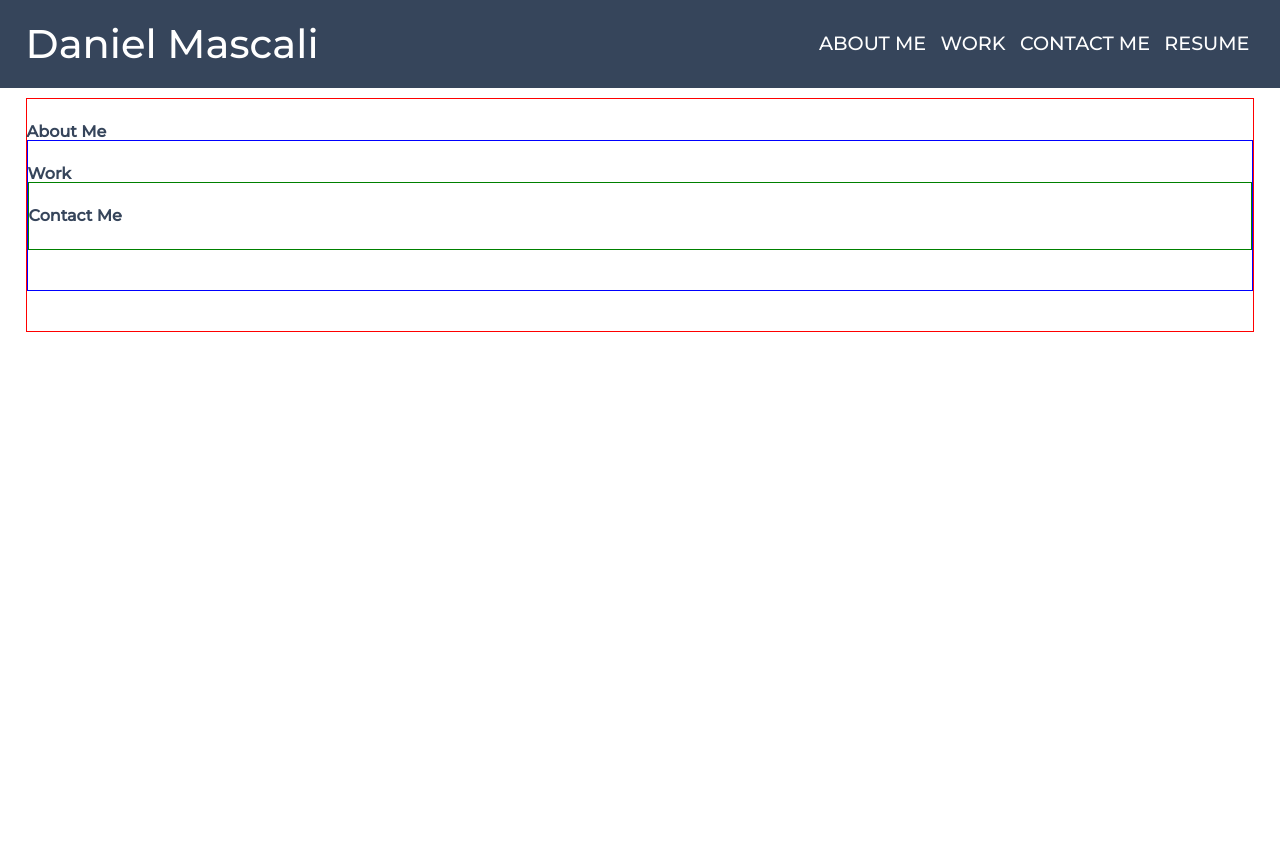
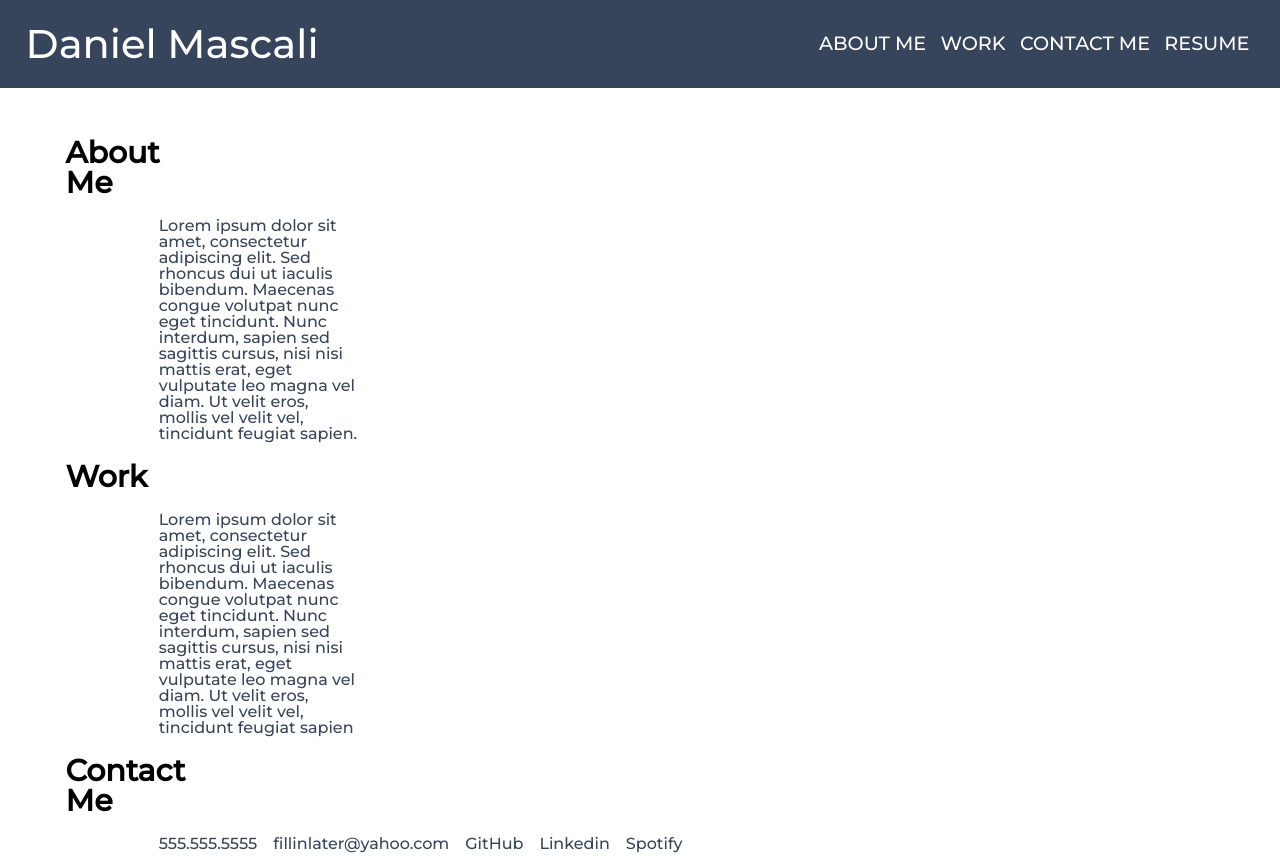
Before and after one commit to TurboTeam335/Portfolio, a plain HTML site: page index.html in a window 1280 px wide. Before the commit the page ends 800 px from the top, so only its background shows below. Drawn offline with Linux system fonts and the light colour scheme.

Commit message:
body issue

```diff
--- a/assets/css/style.css
+++ b/assets/css/style.css
@@ -82,19 +82,85 @@ li, a {
 
 .content {
   font-family: 'Montserrat', sans-serif;
-
+  float: left;
+  width: 30%;
+  font-size: 30px;
   /* display: flex;
   justify-content: space-between;
   align-items: center; */
   padding: 10px 2%;
   color: #36455b;
+  margin-left: 20px;
+  margin-top: 20px;
+  display: block;
+}
+
+.content h2 {
+  float: left;
+  width: 30%;
+  font-size: 30px;
+  color: #000;
+  margin-left: 20px;
+  margin-top: 20px;
+}
+
+.content .content-info {
+  float: right;
+  width: 60%;
+  font-size: 16px;
+  margin-right: 20px;
+  margin-top: 20px;
+  display: inline-block;
 }
 
 .float-left {
 
 }
 
-.about-me {
+/* Creating a footer with a hover effect. */
+.footer {
+  list-style: none;
+  display: grid;
+  gap: 1rem;
+  grid-auto-flow: column;
+}
+
+.footer li {
+  display: inline-block;
+}
+
+
+.footer ul li a {
+  text-decoration: none;
+  font-size: 120%;
+  text-transform: uppercase;
+  margin: 0 5px;
+  color: #fff;
+  position: relative;
+}
+
+.footer ul li a:after {
+  content: '';
+  position: absolute;
+  width: 100%;
+  height: 3px;
+  background-color: #fff;
+  bottom: 0;
+  left: 0;
+  transform: scaleX(0);
+  transform-origin: bottom right;
+  transition: transform 0.25s linear;
+}
+
+.footer ul li a:hover:after {
+  transform-origin: bottom left;
+  transform: scaleX(1)
+}
+
+.footer ul li a:active {
+  color: black;
+}
+/* .about-me {
   border: 1px solid red;
   margin-bottom: 15px;
   padding: 25px 0;
@@ -104,13 +170,15 @@ li, a {
   border: 1px solid blue;
   margin-bottom: 15px;
   padding: 25px 0;
+  display: block
 }
 
 .contact-me {
   border: 1px solid green;
   margin-bottom: 15px;
   padding: 25px 0;
-}
+  display:block
+} */
 
 
 /* media queries */
--- a/index.html
+++ b/index.html
@@ -26,13 +26,24 @@
 <div class="content">
   <div id="about-me" class="about-me">
     <h2 class="float-left">About Me</h2>
-    <p></p>
+    <dev class="content-info"> Lorem ipsum dolor sit amet, consectetur adipiscing elit. Sed rhoncus dui ut iaculis bibendum. Maecenas congue volutpat nunc eget tincidunt. Nunc interdum, sapien sed sagittis cursus, nisi nisi mattis erat, eget vulputate leo magna vel diam. Ut velit eros, mollis vel velit vel, tincidunt feugiat sapien.</dev>
+
   <div id="work" class="work">
     <h2 class="float-left">Work</h2>
-    <p></p>
+    <dev class="content-info">Lorem ipsum dolor sit amet, consectetur adipiscing elit. Sed rhoncus dui ut iaculis bibendum. Maecenas congue volutpat nunc eget tincidunt. Nunc interdum, sapien sed sagittis cursus, nisi nisi mattis erat, eget vulputate leo magna vel diam. Ut velit eros, mollis vel velit vel, tincidunt feugiat sapien</dev>
+
   <div id="contact-me" class="contact-me">
     <h2 class="float-left">Contact Me</h2>
-    <p></p>
+    <dev class="content-info">
+      <nav class="content-info"></nav>
+      <ul class="footer">
+        <li><a href="#"></a>555.555.5555</li>
+        <li><a href="#"></a>fillinlater@yahoo.com</li>
+        <li><a href="#"></a>GitHub</li>
+        <li><a href="#"></a>Linkedin</li>
+        <li><a href="#"></a>Spotify</li>
+      </ul>
+    </dev>
 </div>
 
 </body>
```
